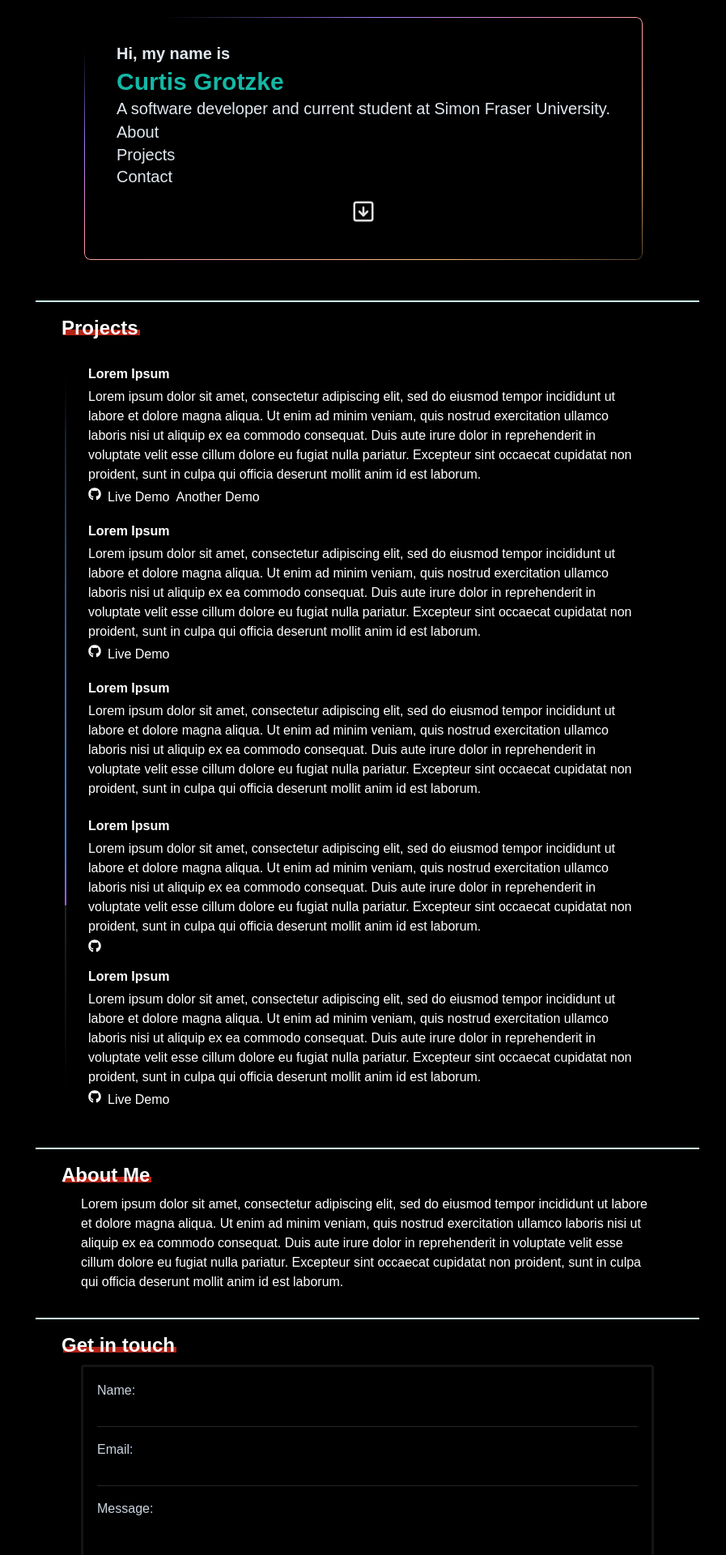
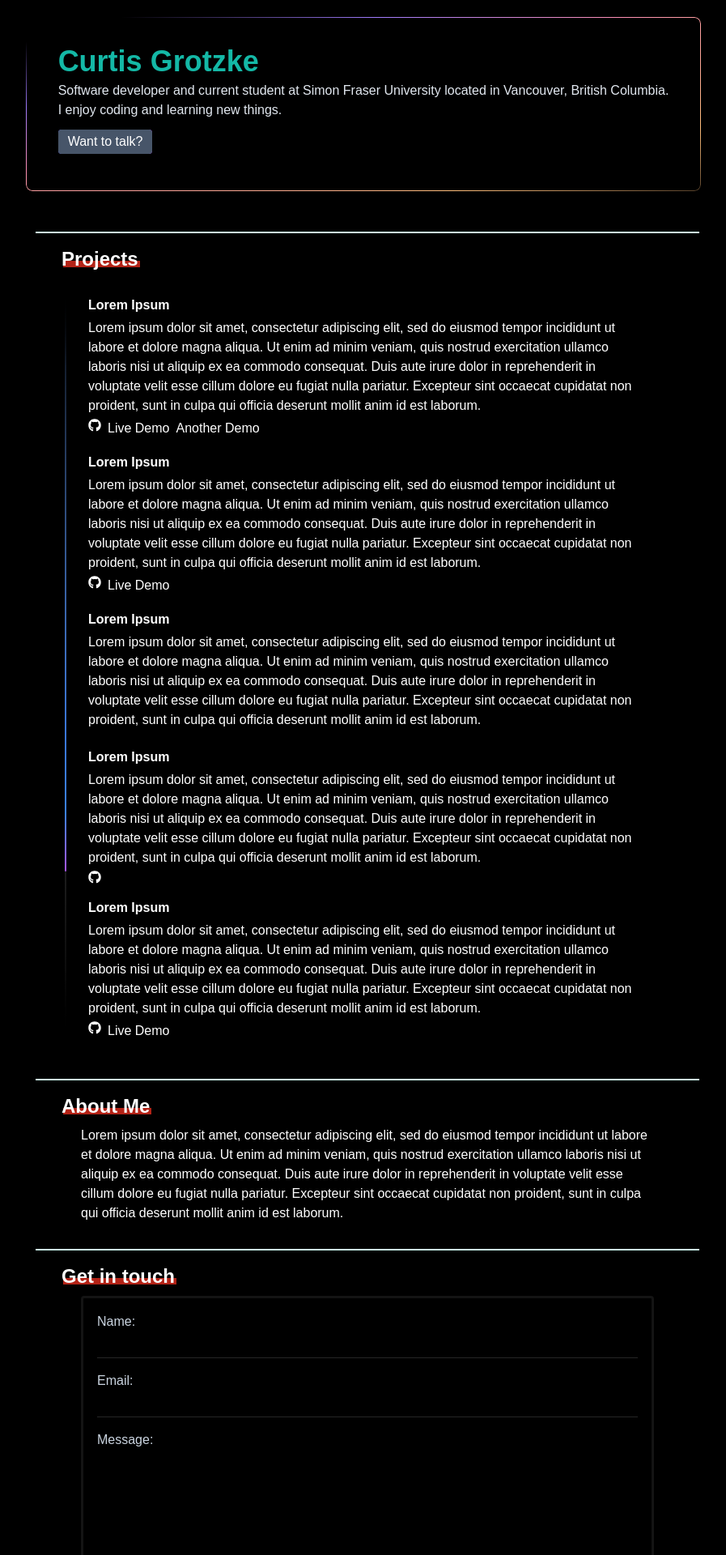
Before and after one commit to curtiszki/curtiszki.github.io, a Next.js app: page / in a window 1280 px wide. Shown: the part 20-1940 px from the top of the page at 81% size, without its empty margins (186-1083 px from the left). Built offline with nearby package versions, Linux system fonts and the light colour scheme.

Commit message:
Developed hero

```diff
--- a/app/layout.tsx
+++ b/app/layout.tsx
@@ -23,7 +23,7 @@ export default function RootLayout({
   children: React.ReactNode;
 }>) {
   return (
-    <html lang="en" className='w-full h-full'>
+    <html lang="en" className='w-full h-full scroll-smooth'>
       <body
         className={`${geistSans.variable} ${geistMono.variable} antialiased dark w-full h-full bg-black`}
       >
--- a/components/About.tsx
+++ b/components/About.tsx
@@ -4,10 +4,10 @@ import { SectionTitle } from './ui/section-title'
 
 const About = () => {
   return (
-    <SectionWrapper>
+    <SectionWrapper idName='about'>
         <SectionTitle
             title='About Me'
-        />
+            />
         <SectionContent>
             <p>
                 Lorem ipsum dolor sit amet, consectetur adipiscing elit, sed do eiusmod tempor incididunt ut labore et dolore magna aliqua. Ut enim ad minim veniam, quis nostrud exercitation ullamco laboris nisi ut aliquip ex ea commodo consequat. Duis aute irure dolor in reprehenderit in voluptate velit esse cillum dolore eu fugiat nulla pariatur. Excepteur sint occaecat cupidatat non proident, sunt in culpa qui officia deserunt mollit anim id est laborum.
--- a/components/Contact.tsx
+++ b/components/Contact.tsx
@@ -5,10 +5,10 @@ import { ContactForm } from './ui/contact-form'
 
 const Contact = () => {
   return (
-    <SectionWrapper>
+    <SectionWrapper idName="contact">
         <SectionTitle
             title='Get in touch'
-        />
+            />
         <SectionContent>
                 <ContactForm/>
         </SectionContent>
--- a/components/Hero.tsx
+++ b/components/Hero.tsx
@@ -4,27 +4,27 @@ import { BounceArrow } from './ui/bounce-arrow'
 
 const Hero = () => {
   return (
-    <div className='relative w-full'>
+    <div className='relative w-full' id="hero">
         <ShineBorder
             className="relative -left-[5px] container justify-center text-left mx-auto mt-[25px] mb-[50px] px-10 pt-8 pb-14
             bg-black rounded-md"
             color={["#A07CFE", "#FE8FB5", "#FFBE7B"]}>
-            <div className="flex flex-col gap-[2px] leading-snug text-xl text-slate-200">
-                <p className='font-bold flex-none'>Hi, my name is</p>
-                <p className='text-3xl font-bold text-teal-500 flex-none'>Curtis Grotzke</p>
-                <p className='flex-none'>
-                    A software developer and current student at Simon Fraser University.
+            <div className="flex flex-col gap-[2px] leading-normal text-md text-slate-200 text-md">
+                <h3 className='text-4xl font-bold text-teal-500 leading-tight'>Curtis Grotzke</h3>
+                <p>
+                    Software developer and current student at Simon Fraser University located in Vancouver, British Columbia.
+                    <br></br>I enjoy coding and learning new things.
                 </p>
-
-                <ul>
-                    <li>About</li>
-                    <li>Projects</li>
-                    <li>Contact</li>
-                </ul>
-
+                <a href="#contact">
+                    <button className="relative w-fit leading-snug top-[10px]">
+                        <div className="absolute inset-0 bg-gradient-to-r from-indigo-500 to-purple-500 rounded-sm" />
+                        <div className="px-3 py-1 bg-slate-600 rounded-sm relative group transition duration-200 text-white hover:bg-transparent">
+                            Want to talk?
+                        </div>
+                    </button>
+                </a>
             </div>
 
-            <BounceArrow />
         </ShineBorder>
     </div>
   )
--- a/components/Projects.tsx
+++ b/components/Projects.tsx
@@ -89,14 +89,14 @@ const ProjectData = [
 
 const Projects = () => {
   return (
-    <SectionWrapper>
+    <SectionWrapper idName='projects'>
         <SectionTitle
             title='Projects'
-        />
+            />
         <SectionContent>
             <Showcase
                 data = {ProjectData}
-            />
+                />
         </SectionContent>
     </SectionWrapper>
 )}
--- a/components/ui/contact-form.tsx
+++ b/components/ui/contact-form.tsx
@@ -14,7 +14,7 @@ export const ContactForm = () => {
               <input
                 className={`${inputClass}`}
                 type="text" name="contact" required={true} maxLength={48}/>
-              <p className='peer-focus:text-red-400 duration-300 transition-colors'>Name:</p>
+              <p className={subHeaderClass}>Name:</p>
           </label>
           <label htmlFor="mail" className={labelClass}>
               <input className={inputClass} type="email" name="mail" required={true} maxLength={48}/>
--- a/components/ui/section-wrapper.tsx
+++ b/components/ui/section-wrapper.tsx
@@ -1,10 +1,18 @@
 import React from 'react'
 
-export const SectionWrapper = (props) => {
+interface SectionProps {
+    idName?: string,
+    children: React.ReactNode;
+}
+
+export const SectionWrapper = ({
+    idName, children
+}: SectionProps) => {
     return (
         <div className="mx-auto border-t-2 border-teal-100 flex flex-col
-        relative z-10 bg-inherit py-5 w-full max-w-[820px] px-5 md:px-8 sm:px-10">
-            {props.children}
+        relative z-10 bg-inherit py-5 w-full max-w-[820px] px-5 md:px-8 sm:px-10"
+        id={idName}>
+            {children}
         </div>
     );
 };
--- /dev/null
+++ b/components/ui/word-motion.tsx
@@ -0,0 +1,50 @@
+"use client";
+
+import { useEffect, useState } from "react";
+import { AnimatePresence, motion, MotionProps } from "motion/react";
+
+import { cn } from "@/lib/utils";
+
+interface WordRotateProps {
+  words: string[];
+  duration?: number;
+  framerProps?: MotionProps;
+  className?: string;
+}
+
+export function WordRotate({
+  words,
+  duration = 2500,
+  framerProps = {
+    initial: { opacity: 0, y: -50 },
+    animate: { opacity: 1, y: 0 },
+    exit: { opacity: 0, y: 50 },
+    transition: { duration: 0.25, ease: "easeOut" },
+  },
+  className,
+}: WordRotateProps) {
+  const [index, setIndex] = useState(0);
+
+  useEffect(() => {
+    const interval = setInterval(() => {
+      setIndex((prevIndex) => (prevIndex + 1) % words.length);
+    }, duration);
+
+    // Clean up interval on unmount
+    return () => clearInterval(interval);
+  }, [words, duration]);
+
+  return (
+    <div className="overflow-hidden py-2">
+      <AnimatePresence mode="wait">
+        <motion.h1
+          key={words[index]}
+          className={cn(className)}
+          {...framerProps}
+        >
+          {words[index]}
+        </motion.h1>
+      </AnimatePresence>
+    </div>
+  );
+}
```
